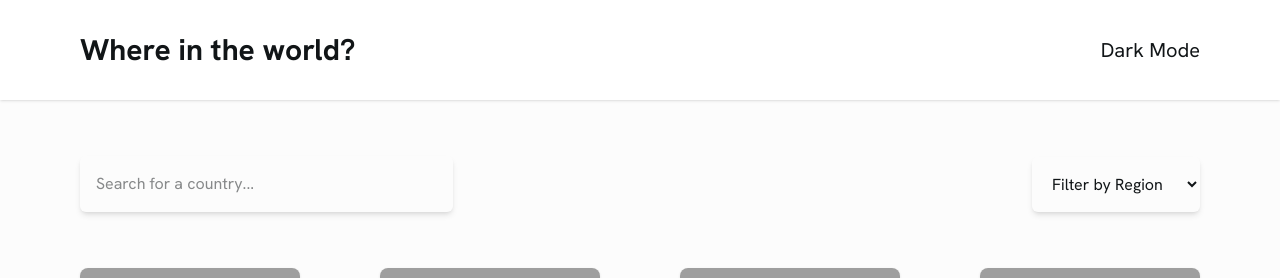
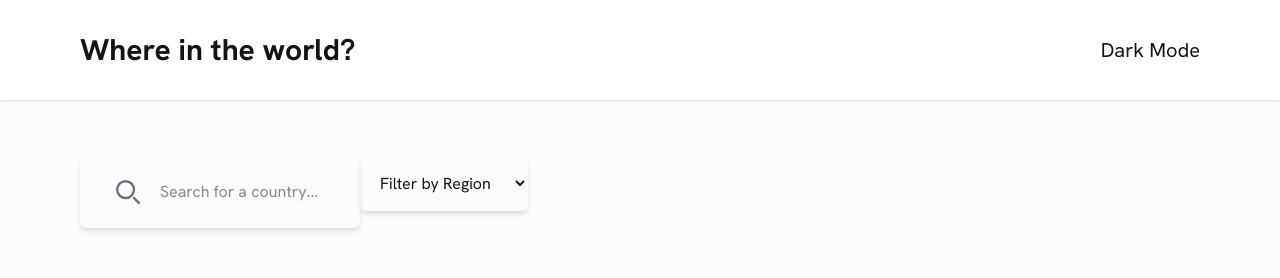
Before and after one commit to Fikerte-T/rest-countries-api-with-color-theme-switcher, a React (Vite) app: page / in a window 1280 px wide. Shown: the top 278 px of the page. Built offline with nearby package versions, Linux system fonts and the light colour scheme; grey boxes are pictures that could not be loaded.

Commit message:
Add search feature

```diff
--- a/src/Components/Countries.jsx
+++ b/src/Components/Countries.jsx
@@ -3,8 +3,8 @@ import { CountriesContext } from './Contexts/CountriesContext'
 
 const Countries = () => {
   const {countries, loading, filteredCountries} = useContext(CountriesContext)
-  console.log(filteredCountries)
-  console.log(countries)
+  // console.log(filteredCountries)
+  // console.log(countries)
   return (
     <div>
       {loading && <p>Loading</p>}
--- a/src/Components/Filters.jsx
+++ b/src/Components/Filters.jsx
@@ -2,27 +2,46 @@ import React, { useContext, useEffect, useState } from 'react'
 import { CountriesContext } from './Contexts/CountriesContext'
 
 const Filters = () => {
-    const {regions, countries, setFilteredCountries} = useContext(CountriesContext)
+    const {regions, countries,filteredCountries, setFilteredCountries} = useContext(CountriesContext)
     const [selectedRegion, setSelectedRegion] = useState('')
-    // console.log(regions)
+    const [searchValue, setSearchValue] = useState('')
+
     useEffect(() => {
         if(selectedRegion === '') {
             setFilteredCountries(countries)
+            console.log('region filter off')
         } else {
+            console.log("region filter on")
             const filtered = countries.filter(c => c.region === selectedRegion)
             setFilteredCountries(filtered)
+        } if(searchValue === '') {
+            setFilteredCountries(countries)
+
+        } else {
+            const filtered = countries.filter(c => c.name.toLowerCase().includes(searchValue.toLowerCase()))
+            console.log(filtered)
+            setFilteredCountries(filtered)
         }
-    }, [selectedRegion])
-    // console.log()
+    }, [selectedRegion, searchValue])
+// console.log(filteredCountries)
   return (
     <div className='flex justify-between items-center px-20'>
-        <div className='shadow-md w-1/3 p-4 rounded-md' >
-            <input type="search" name="country" id="" placeholder='Search for a country...' />
+        <form action="" className='max-w-sm'>
+            <div className='flex justify-between'>
+
+                <div className='shadow-md  p-6 rounded-md relative' >
+                    <div class="absolute inset-y-0 start-6 flex items-center ps-3 pointer-events-none">
+                        <svg class="w-6 h-6 text-gray-500 dark:text-gray-400" aria-hidden="true" xmlns="http://www.w3.org/2000/svg" fill="none" viewBox="0 0 20 20">
+                            <path stroke="currentColor" stroke-linecap="round" stroke-linejoin="round" stroke-width="2" d="m19 19-4-4m0-7A7 7 0 1 1 1 8a7 7 0 0 1 14 0Z"/>
+                        </svg>
                     </div>
-        <form action="" className='max-w-sm'>
-            {/* <label htmlFor="countries"></label> */}
-            <select name="country" id="countries" className=' w-full shadow-md p-4 rounded-md focus:outline-none'
-            // value={selectedRegion}
+                    <input className='ml-14 focus:outline-none' type="search" name="country" id="" placeholder='Search for a country...'
+                    onChange={e => setSearchValue(e.target.value)}
+                    />
+                </div>
+                <div>
+
+                    <select name="country" id="countries" className=' shadow-md p-4 rounded-md focus:outline-none'
                     onChange={e => setSelectedRegion(e.target.value)}
                     >
                         <option value="">Filter by Region</option>
@@ -32,6 +51,8 @@ const Filters = () => {
                             ))
                         }
                     </select>
+                </div>
+            </div>
         </form>
     </div>
   )
```
Lines whose indentation alone changed are shown as unchanged.
